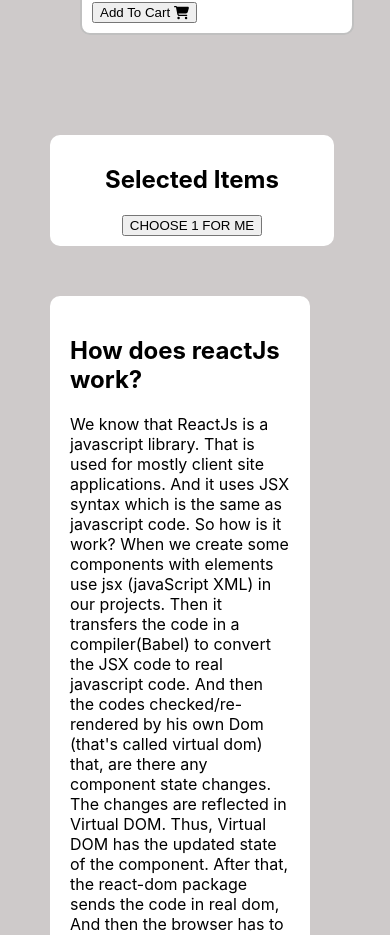
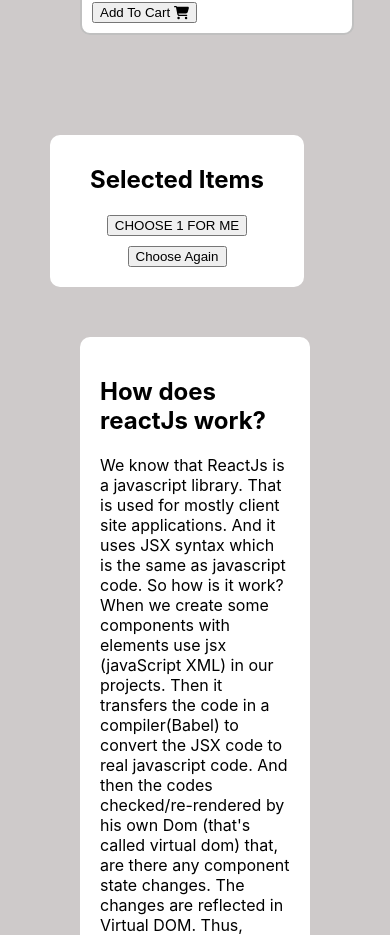
Before and after one commit to iqbalhossan99/lucky-one, a React (Create React App) app: page / in a window 390 px wide. Shown: the part 4048-4983 px from the top of the page. Built offline with nearby package versions, Linux system fonts and the light colour scheme.

Commit message:
completed the projects

```diff
--- a/src/Component/Cart/Cart-item/CartItem.css
+++ b/src/Component/Cart/Cart-item/CartItem.css
@@ -1,12 +1,22 @@
 
 .cart-item{
     display: flex;
+    margin: 10px 0;
 
+}
+.cart-item .selected-img{
+    width: 50px;
+    height: 50px;
+    border-radius: 50%;
+    background-color: #d6acac;
+    display: flex;
+    align-items: center;
+    justify-content: center;
 }
 .cart-item img{
     height: 30px;
     width: 30px;
 }
 .cart-item p{
-    margin: 5px;
+    margin: 0 10px;
 }
--- a/src/Component/Cart/Cart-item/CartItem.js
+++ b/src/Component/Cart/Cart-item/CartItem.js
@@ -1,13 +1,17 @@
+import { FontAwesomeIcon } from '@fortawesome/react-fontawesome';
+import { faDeleteLeft } from '@fortawesome/free-solid-svg-icons';
 import React from 'react';
 import './CartItem.css';
 
-const CartItem = ({name}) => {
-    console.log()
+const CartItem = (props) => {
+    console.log(props)
+    const {img, name} = props.cartItem;
     return (
         <div>
             <div className='cart-item'>
-                {/* <img src={img} alt="" />  */}
+                <div className='selected-img'><img src={img} alt="" /></div>
                 <p>{name}</p>
+                <FontAwesomeIcon icon={faDeleteLeft}></FontAwesomeIcon>
             </div>
         </div>
     );
--- a/src/Component/Cart/Cart.css
+++ b/src/Component/Cart/Cart.css
@@ -1,8 +1,12 @@
 .cart{
+    text-align: center;
     background-color: #fff;
     padding: 10px;
     border-radius: 10px;
     position: sticky;
     top: 135px;
-    margin: 50px 50px 0 0;
+    margin: 50px 80px 0 0;
 }
+.cart .again-btn{
+    margin: 10px 0;
+}
--- a/src/Component/Cart/Cart.js
+++ b/src/Component/Cart/Cart.js
@@ -3,12 +3,9 @@
 import './Cart.css';
 
 const Cart = ({cart}) => {
-    // console.log(cart)
-    let imgs = [];
     let names = [];
     for(const product of cart){
-        // imgs.push(product.img);
-        names.push(product.name);
+        names.push(`${product.name}`);
     }
 
     // handle the choose one button to show a random items
@@ -24,15 +21,12 @@
             <h2>Selected Items</h2>
 
             {
-                // imgs.map(img => <CartItem img={img}></CartItem>)
+                cart.map(cartItem => <CartItem key={cartItem.id} cartItem={cartItem}></CartItem>)
 
-            }
-            {
-                names.map(name => <CartItem name={name}></CartItem>)
             }
 
             <button onClick={ () => handleChooseBtn(names)} className='choose-btn'>CHOOSE 1 FOR ME</button>
-
+            <button className='again-btn'>Choose Again</button>
         </div>
     );
 };
--- a/src/Component/Shop/Shop.css
+++ b/src/Component/Shop/Shop.css
@@ -35,12 +35,12 @@
         grid-template-columns: 1fr;
     }
     .cart-container{
-        margin: 0 50px;
+        margin: 0 50px ;
         text-align: center;
     }
     .main-container .text-section{
         background-color: #fff;
-        margin: 50px 80px 0 50px;
+        margin: 50px 80px 0 80px;
         padding: 20px;
         border-radius: 10px;
     }
```
Also changed, not shown: 1 other file (tests, documents, lock files or other folders).
